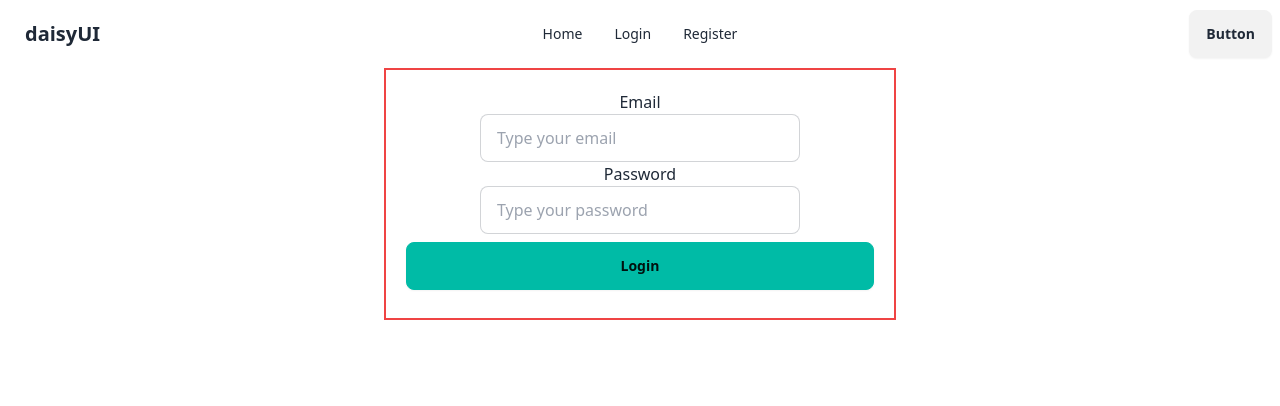
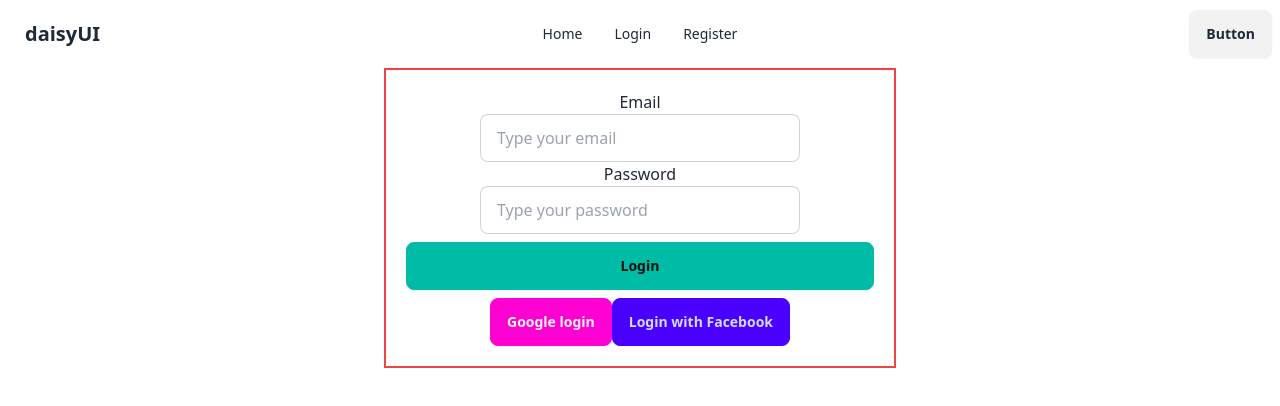
Before and after one commit to SohelShahid117/concept-9-Firebase-auth, a React (Vite) app: page /login in a window 1280 px wide. Shown: the top 406 px of the page. Built offline with nearby package versions, Linux system fonts and the light colour scheme.

Commit message:
part-3 done

```diff
--- a/src/Component/AuthProvider/AuthProvider.jsx
+++ b/src/Component/AuthProvider/AuthProvider.jsx
@@ -1,6 +1,9 @@
 import {
+  FacebookAuthProvider,
+  GoogleAuthProvider,
   createUserWithEmailAndPassword,
   signInWithEmailAndPassword,
+  signInWithPopup,
 } from "firebase/auth";
 import React, { createContext, useState } from "react";
 import { auth } from "./../../Firebase/Firebase.init";
@@ -30,12 +33,23 @@ const AuthProvider = ({ children }) => {
     //   console.log(error);
     // });
   };
+  const googleProvider = new GoogleAuthProvider();
+  const googleLogin = () => {
+    return signInWithPopup(auth, googleProvider);
+  };
+
+  const fbProvider = new FacebookAuthProvider();
+  const fbLogin = () => {
+    return signInWithPopup(auth, fbProvider);
+  };
 
   const AuthInfo = {
     registerUser,
     loginUser,
     user,
     setUser,
+    googleLogin,
+    fbLogin,
   };
   return (
     <div>
--- a/src/Component/Login/Login.jsx
+++ b/src/Component/Login/Login.jsx
@@ -2,7 +2,7 @@ import React, { useContext } from "react";
 import { AuthContext } from "../AuthProvider/AuthProvider";
 
 const Login = () => {
-  const { loginUser } = useContext(AuthContext);
+  const { loginUser, googleLogin, setUser, fbLogin } = useContext(AuthContext);
   console.log(loginUser);
 
   const handleLogSubmit = (e) => {
@@ -14,6 +14,16 @@ const Login = () => {
     console.log(email, password);
 
     loginUser(email, password);
+  };
+  const handleGoogleLogin = () => {
+    googleLogin()
+      .then((result) => setUser(result.user))
+      .catch((error) => console.log(error.message));
+  };
+  const handleFbLogin = () => {
+    fbLogin()
+      .then((result) => setUser(result.user))
+      .catch((error) => console.log(error));
   };
   return (
     <div className="w-[40%] min-w-[500px] mx-auto border-2 border-red-500 p-5">
@@ -45,6 +55,12 @@ const Login = () => {
             Login
           </button>
         </form>
+        <button className="btn btn-secondary" onClick={handleGoogleLogin}>
+          Google login
+        </button>
+        <button className="btn btn-primary" onClick={handleFbLogin}>
+          Login with Facebook
+        </button>
       </div>
     </div>
   );
```
